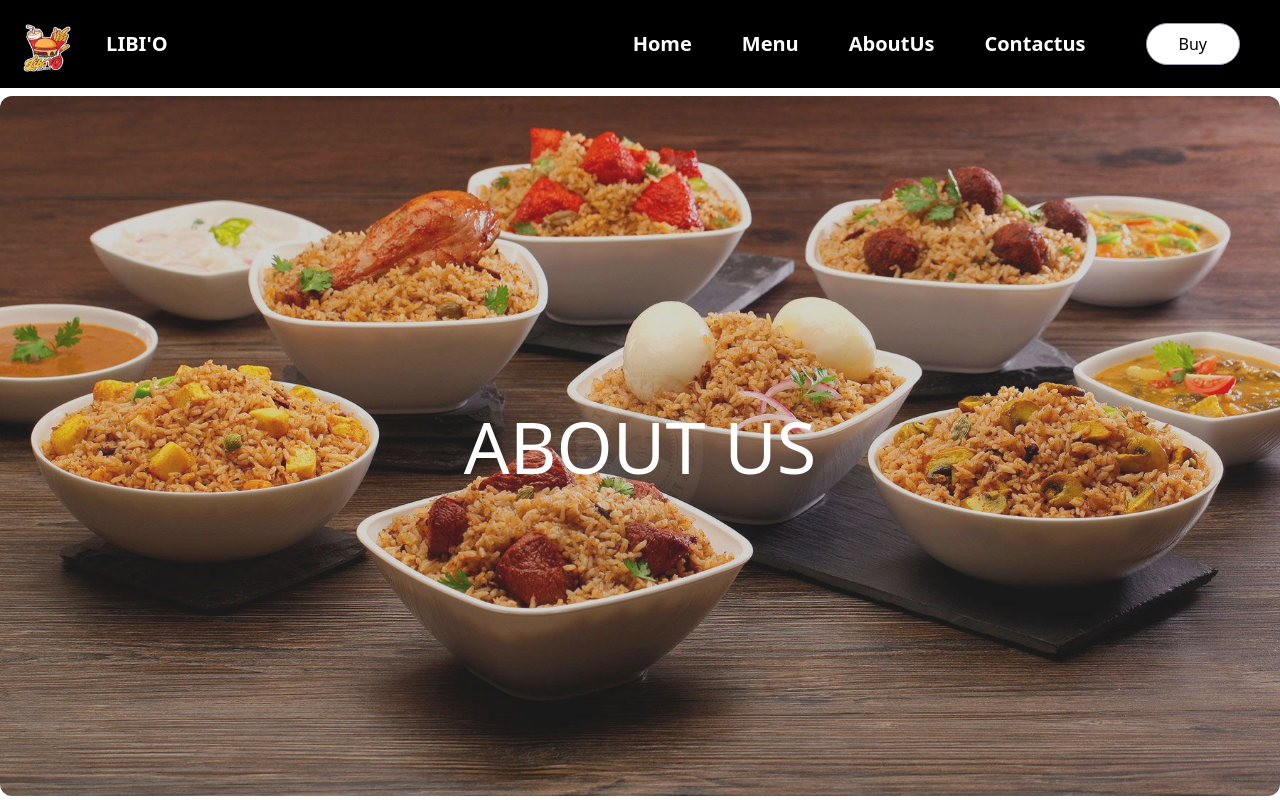
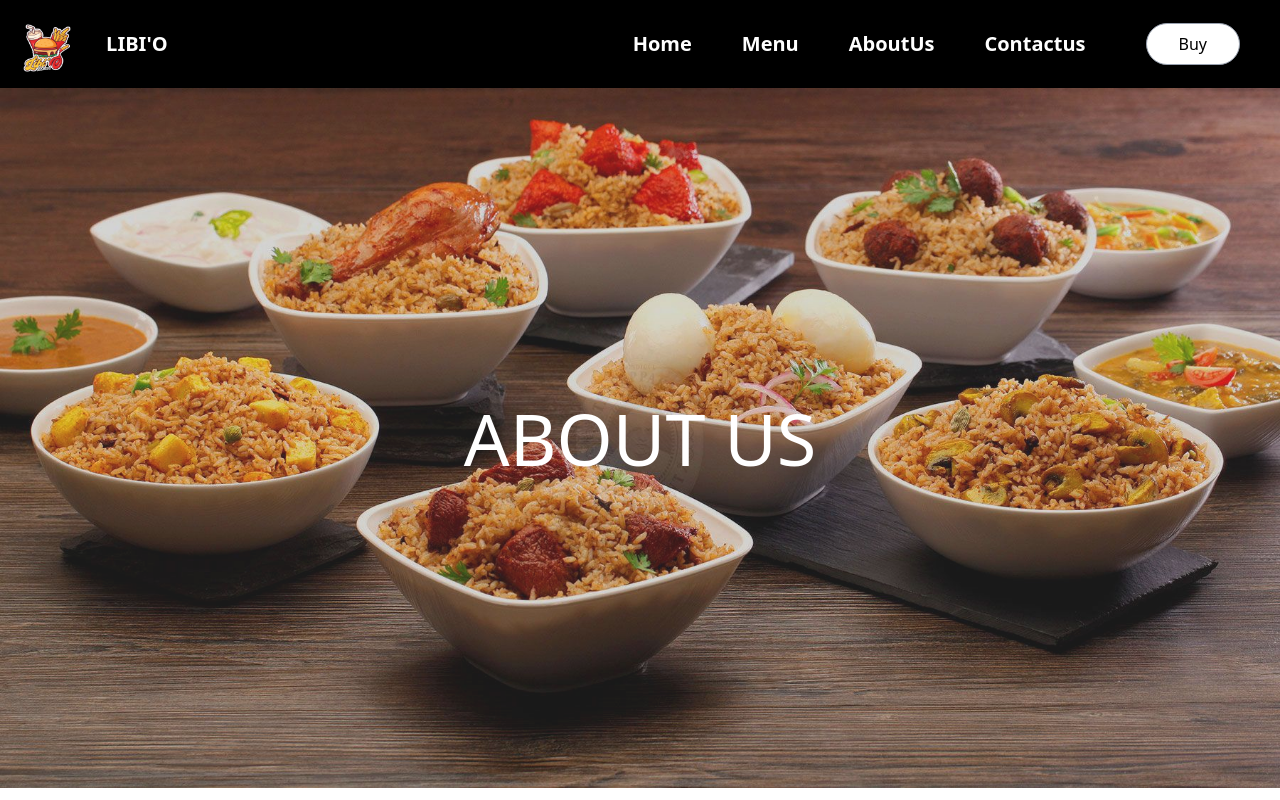
Before and after one commit to 571B235BA0A99F594A94096F8421767E/LibioFoodCourt, a React (Vite) app: page /About in a window 1280 px wide. Shown: the top 800 px of the page. Built offline with nearby package versions, Linux system fonts and the light colour scheme.

Commit message:
Update Aboutus.jsx

```diff
--- a/src/libio/Aboutus.jsx
+++ b/src/libio/Aboutus.jsx
@@ -5,10 +5,10 @@
 import viedeo2 from '../assets/cardimg/aboutus/video.mp4'
 function Aboutus() {
   return (
-    <div className="   mt-2 container mx-auto  ">
+    <div className="    container mx-auto  ">
       <div className="z-10 relative ">
         <img
-          className=" w-full h-full md:w-full opacity-90 md:h-[700px] rounded-xl "
+          className=" w-full h-full md:w-full opacity-90 md:h-[700px]  "
           src={img1}
           alt=""
         />
```
